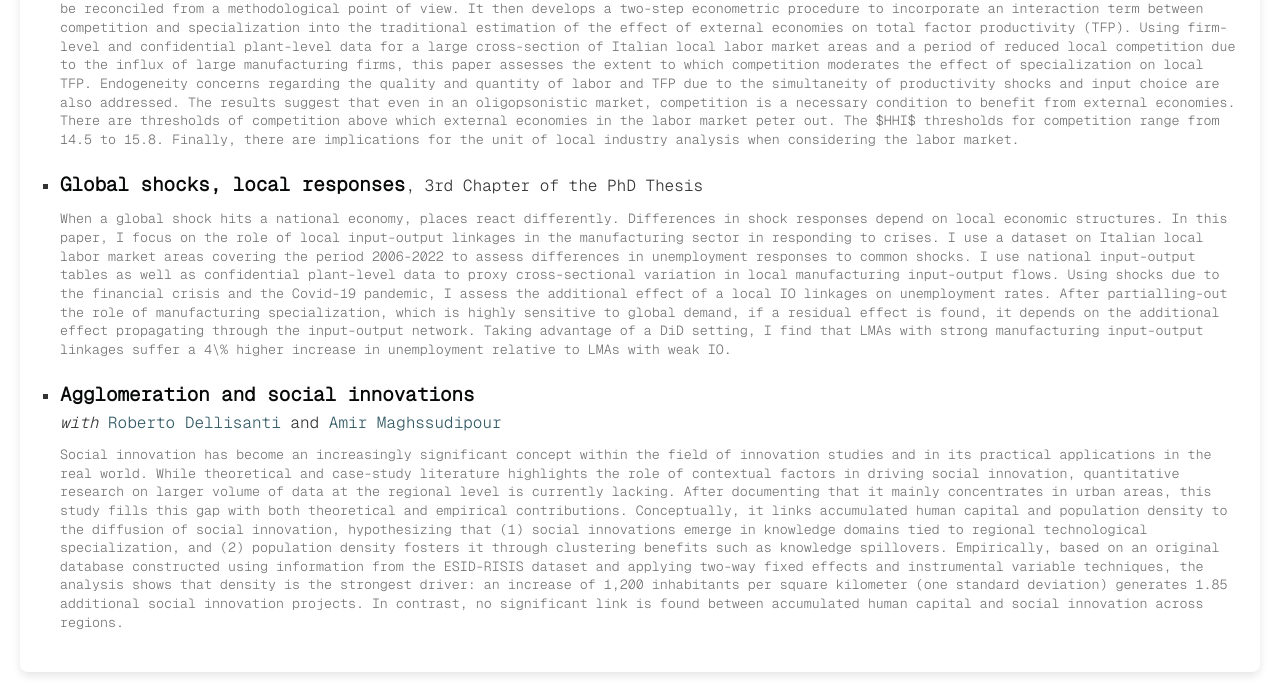
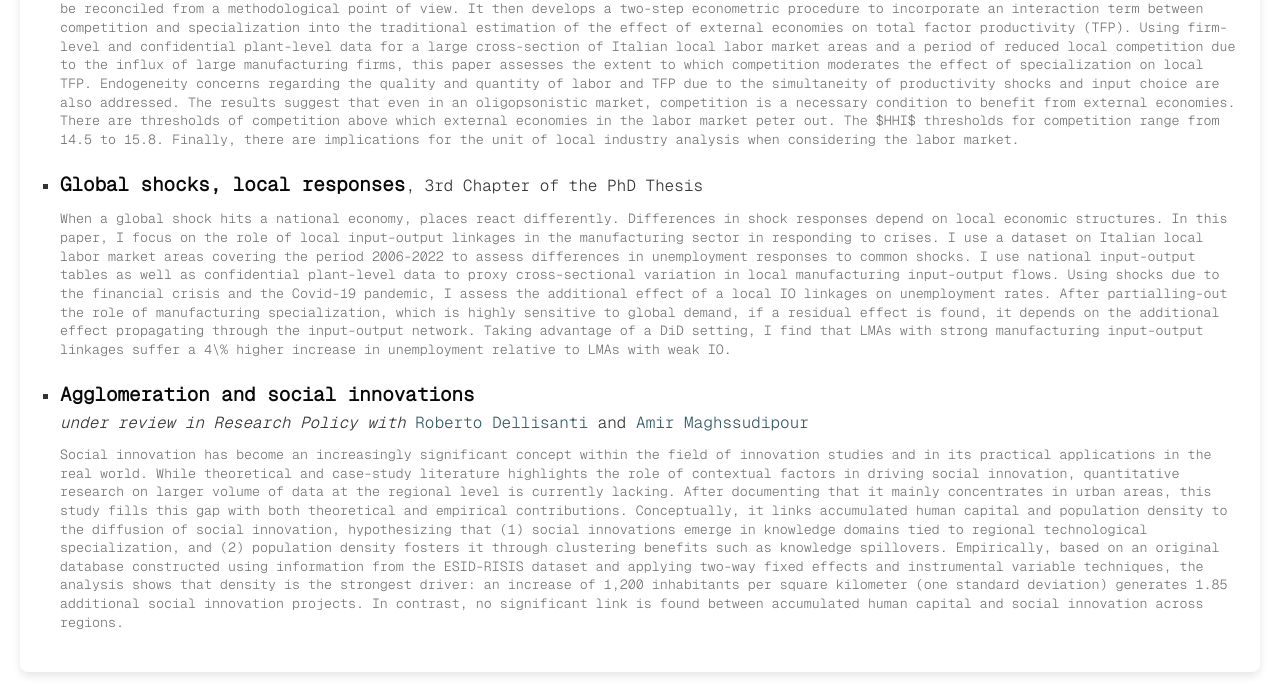
Before and after one commit to Filippo-BMec/Filippo-BMec.github.io, a plain HTML site: page index.html in a window 1280 px wide. Shown: the part 1517-2217 px from the top of the page. Drawn offline with nearby package versions, Linux system fonts and the light colour scheme; some icons are missing.

Commit message:
february

```diff
--- a/index.html
+++ b/index.html
@@ -169,7 +169,7 @@ document.addEventListener('DOMContentLoaded', () => {
             </li>
             <li>
                 <strong>Agglomeration and social innovations</strong> </a>
-                <p><em>with</em> <a href="https://scholar.google.com/citations?user=bgTFVCcAAAAJ&hl=it&oi=ao" target="_blank">Roberto Dellisanti</a> and <a href="https://scholar.google.com/citations?user=dKOlftYAAAAJ&hl=it&oi=ao" target="_blank">Amir Maghssudipour</a></p>
+                <p><em>under review in Research Policy with</em> <a href="https://scholar.google.com/citations?user=bgTFVCcAAAAJ&hl=it&oi=ao" target="_blank">Roberto Dellisanti</a> and <a href="https://scholar.google.com/citations?user=dKOlftYAAAAJ&hl=it&oi=ao" target="_blank">Amir Maghssudipour</a></p>
                 <p class="abstract">Social innovation has become an increasingly significant concept within the field of
                     innovation studies and in its practical applications in the real world. While theoretical
                     and case-study literature highlights the role of contextual factors in driving social
```
